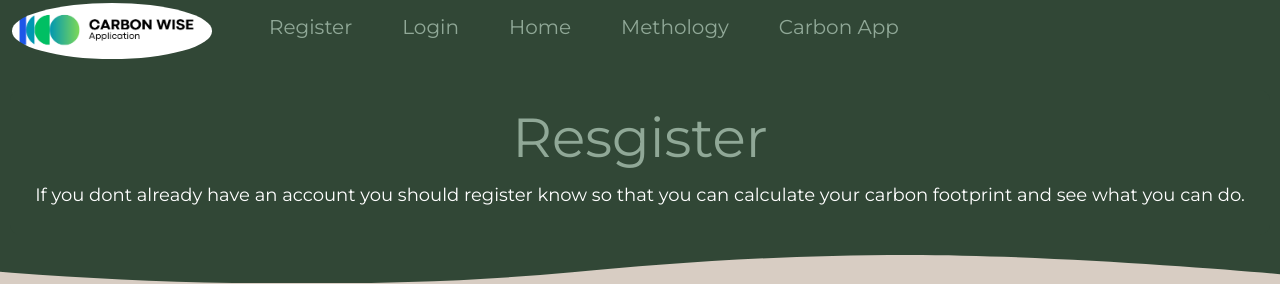
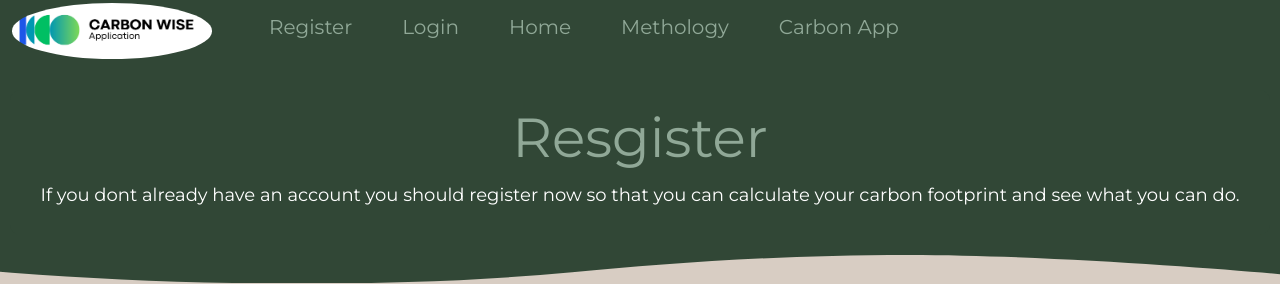
Before and after one commit to hannik3/carbon_app_v1, a Flask app: page /register in a window 1280 px wide. Shown: the top 284 px of the page. Run offline with Flask 2, Linux system fonts and the light colour scheme; some libraries are stand-ins or nearby versions.

Commit message:
Update register.html

```diff
--- a/capp/templates/users/register.html
+++ b/capp/templates/users/register.html
@@ -6,7 +6,7 @@
     <div class="box">
       <h1 style="font-size:55px;"><span class="text-logo"> Resgister</span></h1>
       <p style="text-align:center;">
-          If you dont already have an account you should register know so that you can calculate your carbon footprint and
+          If you dont already have an account you should register now so that you can calculate your carbon footprint and
           see what you can do.
       </p>
     </div>
```
